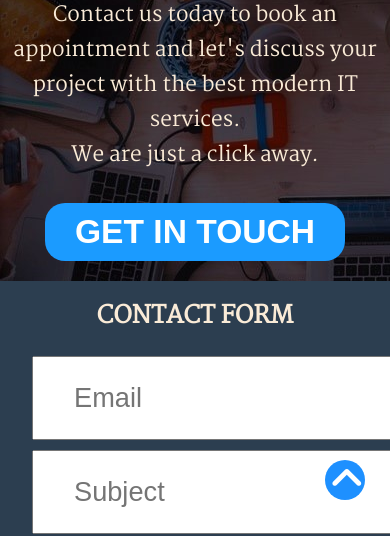
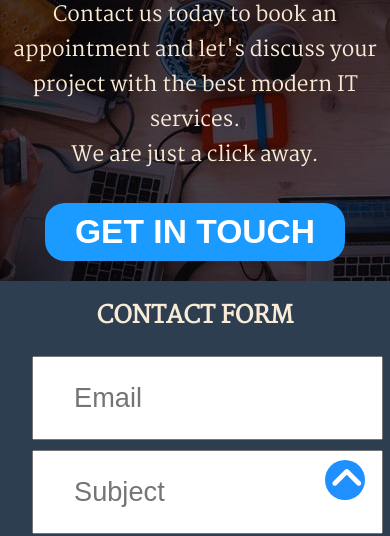
Before and after one commit to KemKem-dev/tech-haven, a plain HTML site: page contact.html in a window 390 px wide. Shown: the part 319-855 px from the top of the page. Drawn offline with Linux system fonts and the light colour scheme; a web font is replaced by a local one.

Commit message:
Update styles.css

```diff
--- a/styles.css
+++ b/styles.css
@@ -496,7 +496,7 @@ footer {
     z-index: 1;
 }
 
-@media (max-width: 952px) {
+@media (max-width: 980px) {
     nav .logo {
         font-size: 30px;
         padding-left: 50px;
@@ -506,7 +506,7 @@ footer {
     }
 }
 
-@media (max-width: 980px) {
+@media (max-width: 1080px) {
     nav {
         height: 100px;
         width: 100%;
@@ -670,7 +670,7 @@ footer {
     }
     .form-wrapper input[type="email"],
     .form-wrapper input[type="text"] {
-        width: 100%;
+        width: 90%;
         padding: 40px;
         height: 40px;
         margin-left: 2rem;
```
